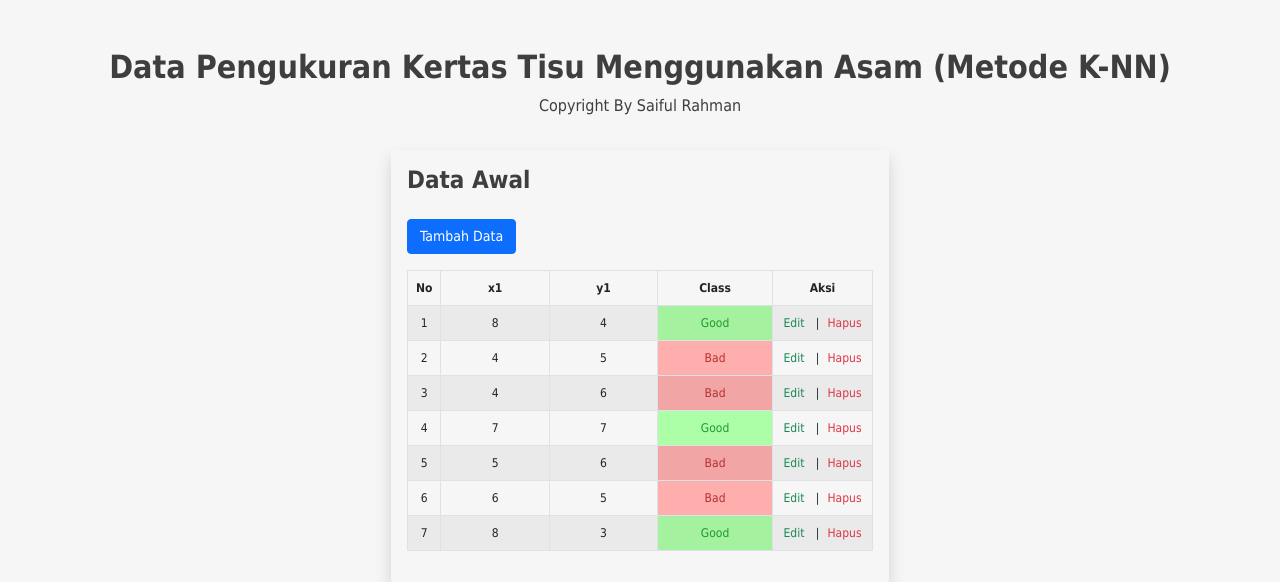
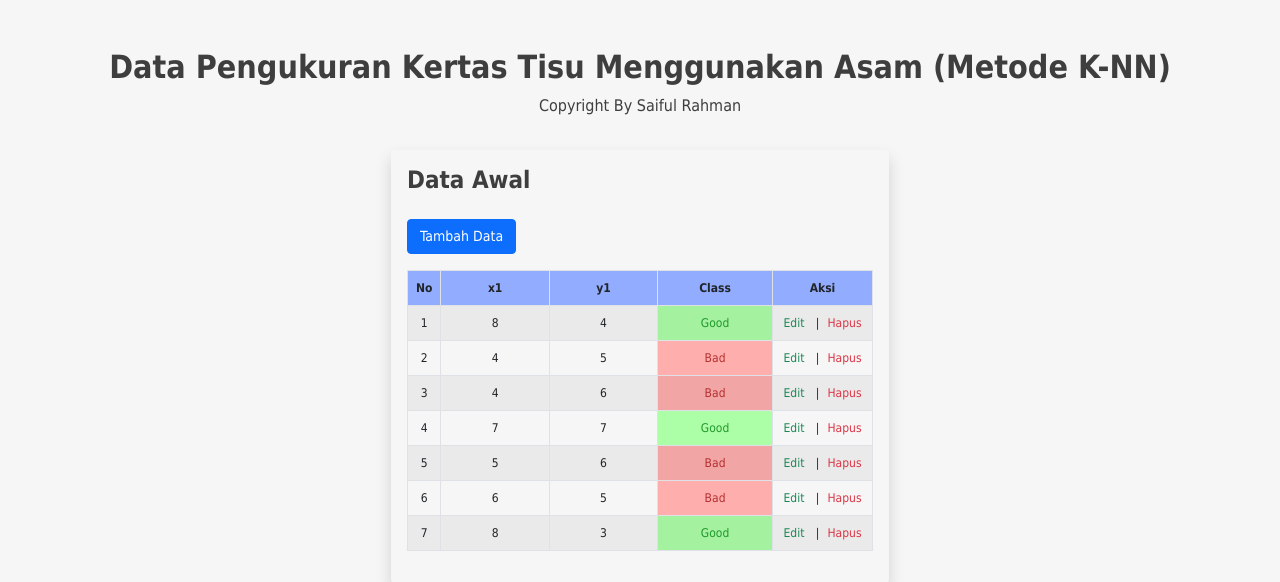
Before and after one commit to SaifulRahmanCoding/uts_dm_k-nn, a PHP site: page / in a window 1280 px wide. Shown: the top 582 px of the page. Run offline with PHP 8.4, Linux system fonts and the light colour scheme; data comes from the database, SQL or seed files in the repository; data that the repository does not hold is empty.

Commit message:
beri warna th

```diff
--- a/assets/css/style.css
+++ b/assets/css/style.css
@@ -23,6 +23,10 @@ select, option{
 	}
 
 }
+/*table*/
+th{
+	background-color: #92ACFF !important;
+}
 
 /*costum scrollbar*/
 ::-webkit-scrollbar{
```
